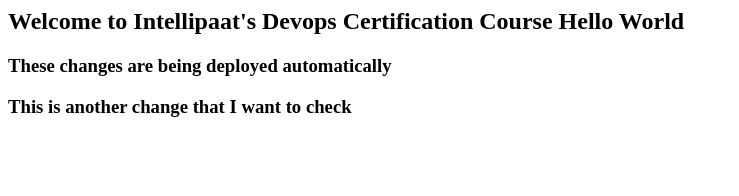
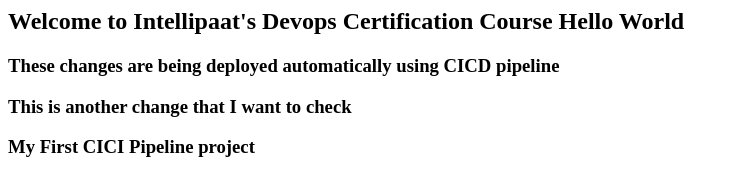
Before and after one commit to altafhussain2020/jenkins-devops, a plain HTML site: page index.html in a window 1280 px wide. Shown: the whole page, without its empty margins (0-739 px from the left). Drawn offline with Linux system fonts and the light colour scheme.

Commit message:
chnages in inde.html for auto deployment

```diff
--- a/index.html
+++ b/index.html
@@ -4,8 +4,10 @@
 <body>
 <h2> Welcome to Intellipaat's Devops Certification Course Hello World</h2>
 
-<h3> These changes are being deployed automatically</h3>
+<h3> These changes are being deployed automatically using CICD pipeline</h3>
 
 <h3> This is another change that I want to check </h3>
+
+<h3>My First CICI Pipeline project </h3>
 </body>
 </html>
```
